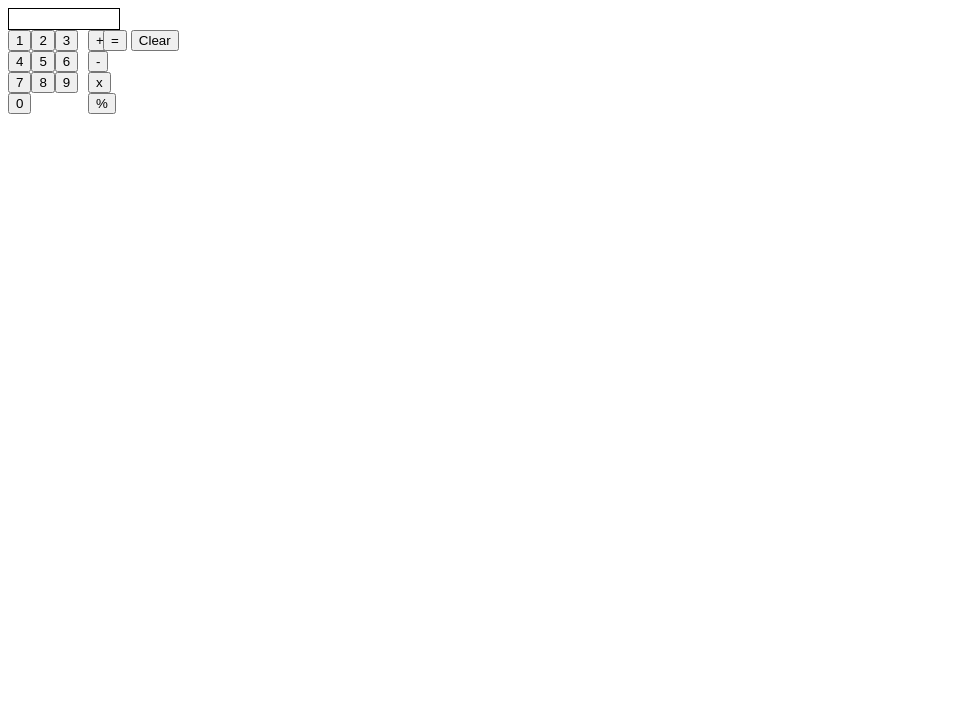
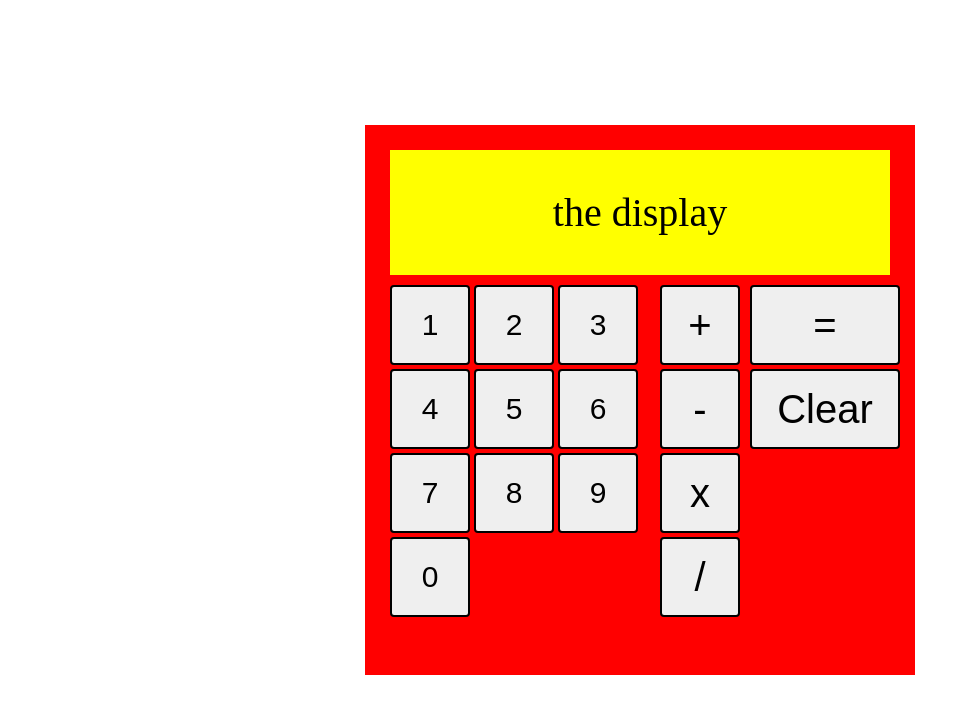
Before and after one commit to musab-aman/rock, a plain HTML site: page calcula/index.html in a window 1280 px wide. Shown: the whole page, without its empty margins (0-970 px from the left). Drawn offline with Linux system fonts and the light colour scheme.

Commit message:
fixed some problems with ai and customization

```diff
--- a/calcula/index.html
+++ b/calcula/index.html
@@ -10,7 +10,7 @@
 </head>
 <body>
     <div class="allover">
-        <div class="display"></div>
+        <div class="display">the display</div>
         <div class="buttons">
             <div class="numbers">
             <button>1</button>
@@ -30,7 +30,7 @@
             <button>+</button>
             <button>-</button>
             <button>x</button>
-            <button>%</button>
+            <button>/</button>
 
 </div>
 <div class="operations">
--- a/calcula/style.css
+++ b/calcula/style.css
@@ -1,24 +1,119 @@
+body {
+  margin: 0;
+  height: 100vh;
+  display: flex;
+  justify-content: center;
+  align-items: center;
+}
+.allover {
+    background-color: red;
+    height: 500px;
+    width: 500px;
+    padding: 25px;
+
+ }
+.display {
+    height: 25%;
+    background-color: yellow;
+    display: flex;
+    justify-content: center;
+    align-items: center;
+    font-size: 40px;
+    font-family: ;
+ }
+
 .buttons {
     display: flex;
-
+    flex-wrap: wrap;
 
 
 }
-        .allover {
 
-        }
 .numbers {
  display: flex;
  flex-wrap: wrap;
+ width: 270px;
+ margin-top: 10px;
+
+}
+.numbers > button {
+    height: 80px;
     width: 80px;
+    border: solid 2px black;
+    margin-right: 4px;
+    margin-bottom: 4px;
+    border-radius: 4px;
+    font-size: 30px;
+}
+
+.numbers > button:hover {
+    background-color: lightgray;
+    cursor: pointer;
+
+
+}
+
+.numbers > button:active {
+    background-color: rgb(255, 255, 255);
+    cursor: pointer;
+
+
 }
 .operators {
+    margin-top: 10px;
     display: flex;
     flex-wrap: wrap;
-            width: 15px;
+    width: 90px;
 }
-        .display {
-         border: solid 1px black;
-         width: 110px;
-         height: 20px;
+.operators > button {
+     height: 80px;
+    width: 80px;
+    border: solid 2px black;
+    margin-right: 4px;
+    margin-bottom: 4px;
+    border-radius: 4px;
+    font-size: 40px;
+
 }
+.operators > button:hover {
+    background-color: lightgray;
+    cursor: pointer;
+
+
+}
+
+.operators > button:active {
+    background-color: rgb(255, 255, 255);
+    cursor: pointer;
+
+
+}
+
+.operations {
+     margin-top: 10px;
+    display: flex;
+    flex-wrap: wrap;
+    width: 90px;
+    flex-direction: column;
+
+}
+
+.operations > button {
+    height: 80px;
+    width: 150px;
+    border: solid 2px black;
+    margin-right: 4px;
+    margin-bottom: 4px;
+    border-radius: 4px;
+    font-size: 40px;
+
+}
+.operations > button:hover {
+    background-color: lightgray;
+    cursor: pointer;
+}
+
+.operations > button:active {
+    background-color: rgb(255, 255, 255);
+    cursor: pointer;
+}
```
Lines whose indentation alone changed are shown as unchanged.
